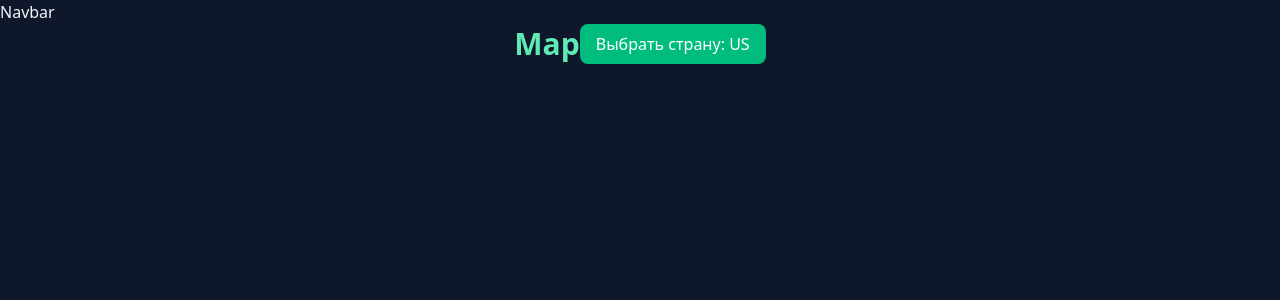
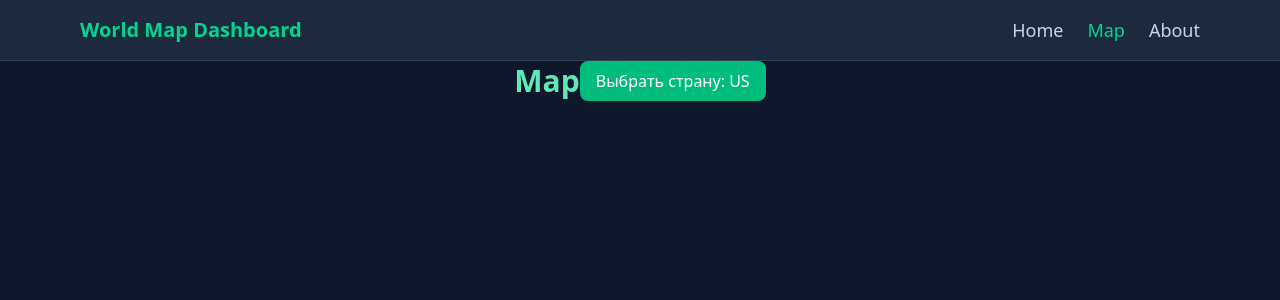
Before and after one commit to GreenXred/World-Map-Dashboard, a React (Vite) app: page /map in a window 1280 px wide. Shown: the top 300 px of the page. Built offline with nearby package versions, Linux system fonts and the light colour scheme.

Commit message:
Стилизация Navbar.tsx

```diff
--- a/src/components/Navbar.tsx
+++ b/src/components/Navbar.tsx
@@ -1,7 +1,40 @@
+import { NavLink } from "react-router-dom";
+
+
 export default function Navbar() {
     return (
-        <header>
-            Navbar
+        <header className="bg-slate-800 border-b border-slate-700">
+            <nav className="max-w-6xl mx-auto px-4 py-4 flex items-center justify-between">
+                <div className="text-xl font-semibold text-emerald-400">
+                    World Map Dashboard
+                </div>
+                <div className="flex gap-6 text-lg">
+                    <NavLink
+                        to="/"
+                        className={({ isActive }) =>
+                            isActive ? "text-emerald-400 font-medium" : "text-slate-300 hover:text-white transition"
+                        }
+                    >
+                        Home
+                    </NavLink>
+                    <NavLink
+                        to="/map"
+                        className={({ isActive }) =>
+                            isActive ? "text-emerald-400 font-medium" : "text-slate-300 hover:text-white transition"
+                        }
+                    >
+                        Map
+                    </NavLink>
+                    <NavLink
+                        to="/about"
+                        className={({ isActive }) =>
+                            isActive ? "text-emerald-400 font-medium" : "text-slate-300 hover:text-white transition"
+                        }
+                    >
+                        About
+                    </NavLink>
+                </div>
+            </nav>
         </header>
     );
 }
```
